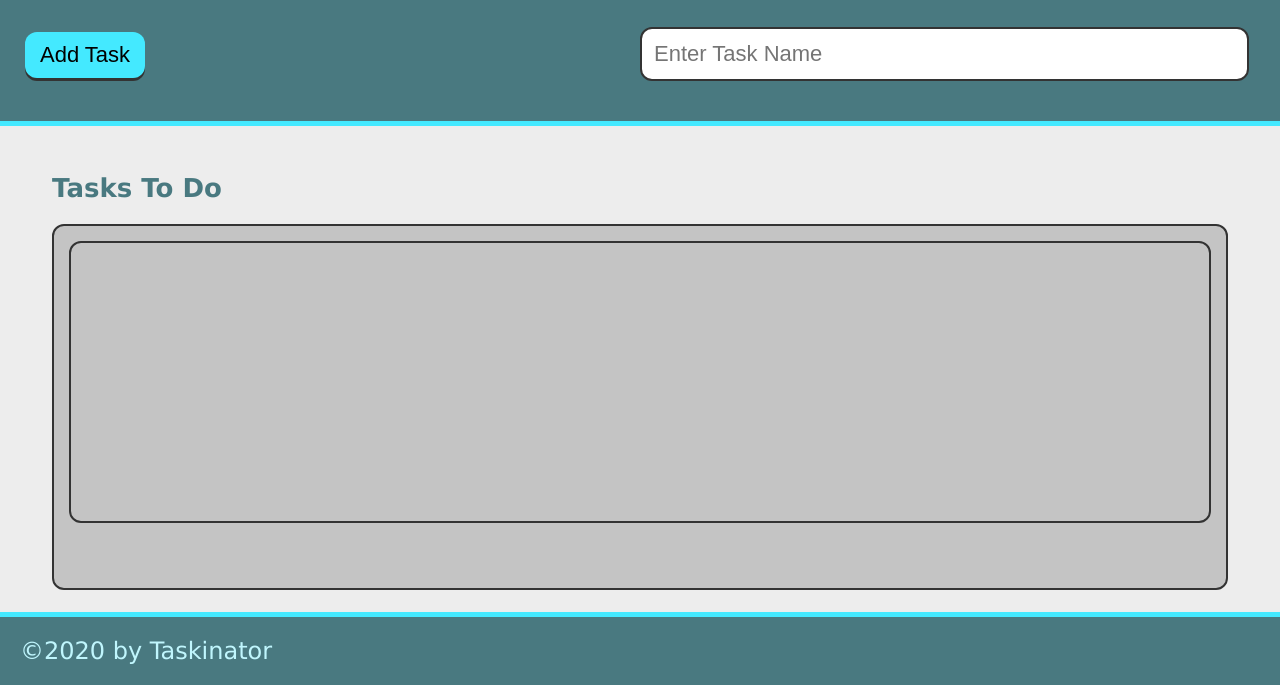
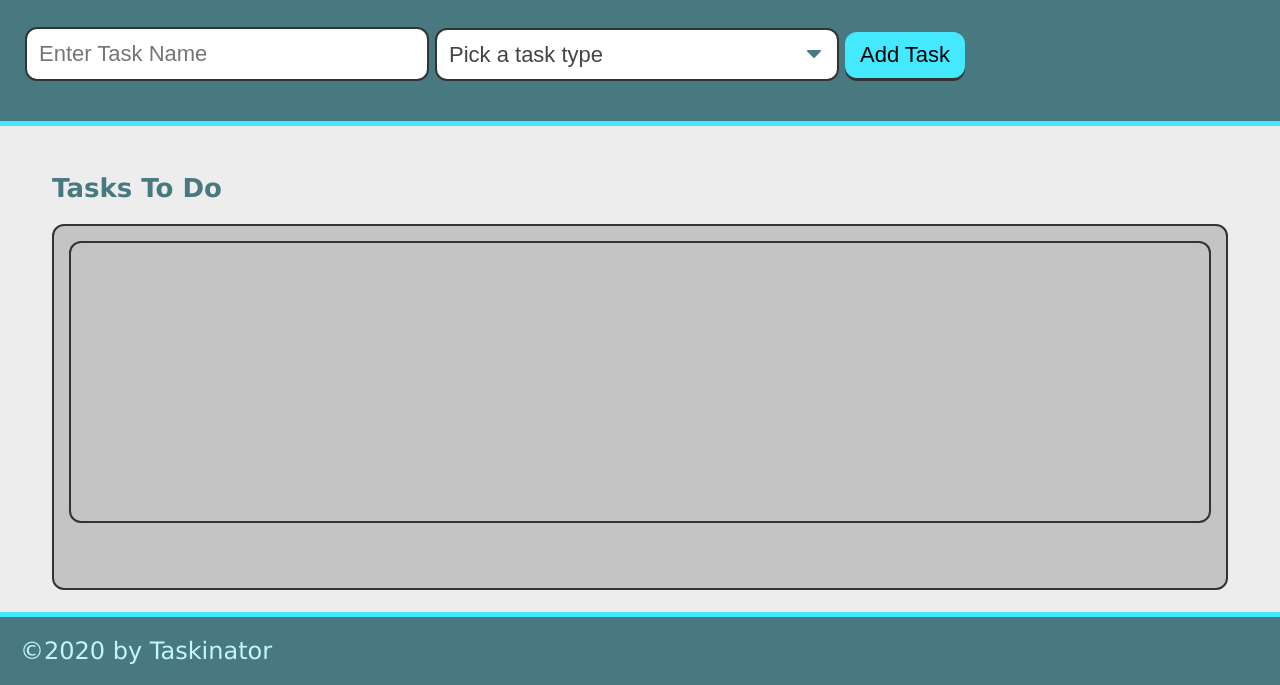
Before and after one commit to tanyaleepr/taskinator, a plain HTML site: page index.html in a window 1280 px wide. Shown: the part 115-800 px from the top of the page. Drawn offline with Linux system fonts and the light colour scheme.

Commit message:
functions in the bottoms

```diff
--- a/index.html
+++ b/index.html
@@ -14,19 +14,29 @@
 <h1 class="page-title"> Taskinator</h1>
 <p> Click the button below to add a new task!</p>
 <form id="task-form">
-    <div class="form-group">
-      <button class="btn" id="save-task" type="submit">Add Task</button>
+  <div class="form-group">
+    <input type="text" name="task-name" class="text-input" placeholder="Enter Task Name" />
+  </div>
+  <div class="form-group">
+    <select name="task-type" class="select-dropdown">
+      <option value="" disabled selected>Pick a task type</option>
+      <option value="Print">Print</option>
+      <option value="Web">Web</option>
+      <option value="Mobile">Mobile</option>
+    </select>
+  </div>
+  <div class="form-group">
+    <button class="btn" id="save-task" type="submit">Add Task</button>
+  </div>
+</form>
+      </form>
     </div>
-    <div class="form-group">
-        <input type="text" name="task-name" placeholder="Enter Task Name" />
-      </div>
-  </form>
-</header>
+   </header>
 <main class="page-content">
     <section class="task-list-wrapper">
         <h2 class="list-title">Tasks To Do</h2>
         <ul class="task-list" id="tasks-to-do">
-            <ul class="task-list" id="tasks-to-do"></ul>
+        <ul class="task-list" id="tasks-to-do"></ul>
       </section>
 </main>
 
```
